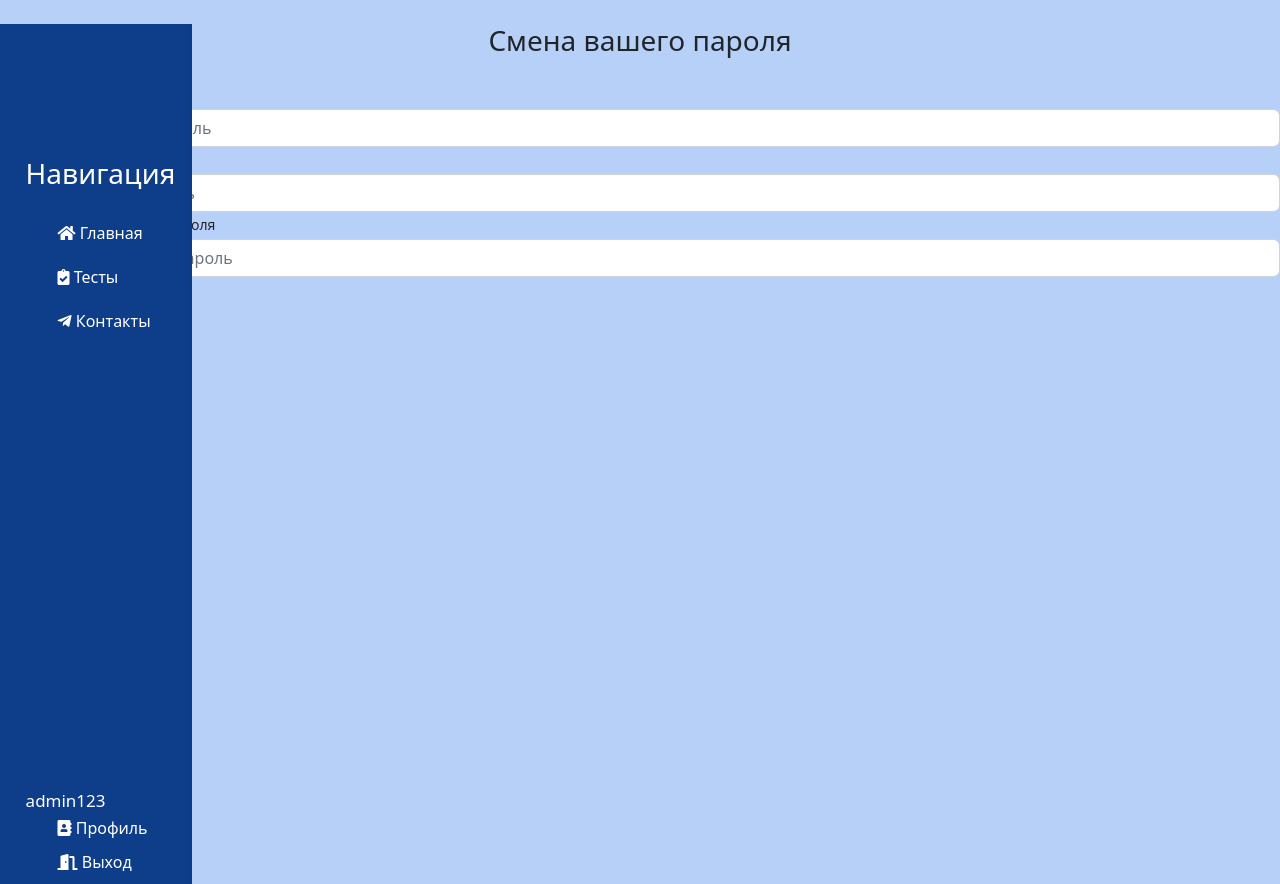
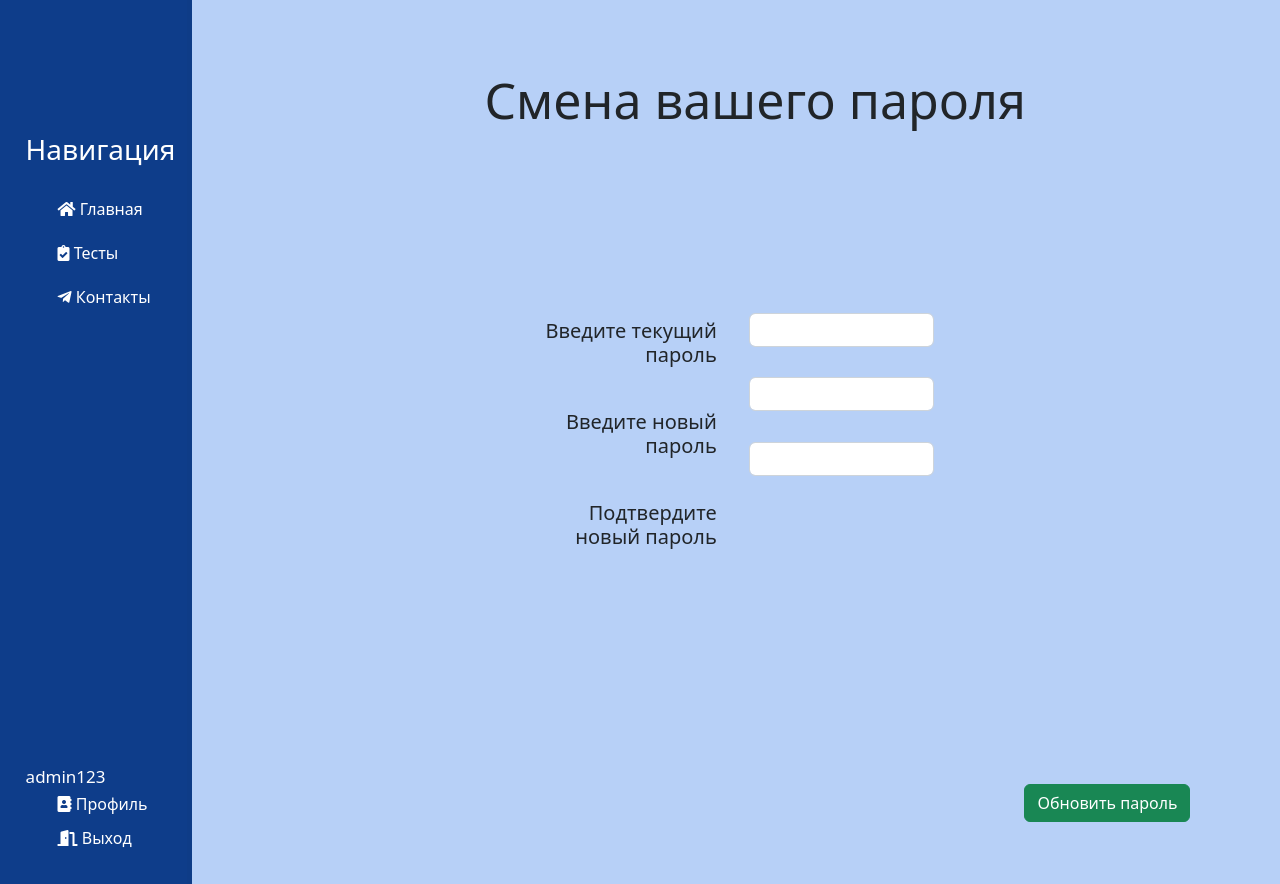
Before and after one commit to sallymud/practice_team, a Django app: page /account/password-change in a window 1280 px wide. Run offline with Django 4.2, Linux system fonts and the light colour scheme; a user stored in the database is signed in; some libraries are stand-ins or nearby versions.

Commit message:
profile css 3/3

```diff
--- a/account/templates/account/change_password.html
+++ b/account/templates/account/change_password.html
@@ -1,44 +1,37 @@
 {% extends 'main/layout.html' %}
 {% block content %}
-    <div class="top_bg">
-    </div>
     {% if form.errors %}
-        <div class="alert alert-danger alert-dismissible" role="alert">
-            <div id="form_errors">
-                {% for key, value in form.errors.items %}
-                    <strong>{{ value }}</strong>
+        <div class="form-error">
+            <ul>
+                {% for field in form %}
+                    {% if field.errors %}
+                        {% for error in field.errors %}
+                            <li>{{ error }}</li>
+                        {% endfor %}
+                    {% endif %}
                 {% endfor %}
-            </div>
-            <button type="button" class="close" data-dismiss="alert" aria-label="Close">
-                <span aria-hidden="true">&times;</span>
-            </button>
+            </ul>
         </div>
     {% endif %}
-    <div class="container-appeal">
+    <div class="features">
         <div class="appeal_item">
-            <h3 class="font-weight-light my-4 text-center">Смена вашего пароля</h3>
-            <div class="card-body">
-                <form method="POST" class="form_password_ch">
-                    {% csrf_token %}
-                    <label class="small mb-1" for="id_old_password">Текущий пароль</label>
-                    <input type="password" name="old_password" autocomplete="new-password"
-                        class="form-control" required id="id_old_password"
-                        placeholder="Введите текущий пароль"/>
-
-                    <label class="small mb-1" for="id_new_password1">Новый пароль</label>
-                    <input type="password" name="new_password1" autocomplete="new-password"
-                        class="form-control" required id="id_new_password1"
-                        placeholder="Введите новый пароль"/>
-
-                    <label class="small mb-1" for="id_new_password2">Подтверждение нового пароля</label>
-                    <input type="password" name="new_password2" autocomplete="new-password"
-                        required id="id_new_password2" class="form-control"
-                        placeholder="Подтвердите новый пароль"/>
-                        <div class="appeal_button">
-                           <button type="submit" class="appeal_button" id="reset">Обновить пароль</button>
-                        </div>
-                </form>
-            </div>
+            <h1>Смена вашего пароля</h1>
+            <ul>
+                <h5>Введите текущий пароль</h5>
+                <h5>Введите новый пароль</h5>
+                <h5>Подтвердите новый пароль</h5>
+            </ul>
+            <form method="POST" class="form_password_ch">
+                {% csrf_token %}
+                <ol>
+                    <input type="password" name="old_password" autocomplete="new-password" class="form-control" required id="id_old_password"/>
+                    <input type="password" name="new_password1" autocomplete="new-password" class="form-control" required id="id_new_password1"/>
+                    <input type="password" name="new_password2" autocomplete="new-password" required id="id_new_password2" class="form-control"/>
+                </ol>
+                <div class="button-container">
+                    <button type="submit" class="btn btn-success" id="reset">Обновить пароль</button>
+                </div>
+            </form>
         </div>
     </div>
 {% endblock content %}
--- a/main/static/main/css/main.css
+++ b/main/static/main/css/main.css
@@ -203,7 +203,7 @@ main .features img {
 main .features ul {
     position: absolute;
     top: 31.2%;
-    left: 34%;
+    left: 40%;
     text-align: right;
     width: 16%;
     height: 40%;
@@ -217,7 +217,7 @@ main .features ul h5 {
 main .features ol {
     position: absolute;
     top: 32%;
-    left: 50%;
+    left: 56%;
     text-align: center;
     width: 17%;
     height: 35%;
@@ -250,3 +250,15 @@ main .features input.form-control#inputGroupFile02 {
 .button-container button.btn.btn-info:not(:last-child) {
     margin-right: 10px;
 }
+
+.form-error {
+    position: absolute;
+    width: 25%;
+    line-height: 120%;
+    top: 60%;
+    left: 47%;
+}
+
+.form-error ul li {
+    margin-bottom: 10px;
+}
```
Also changed, not shown: tests/views.py (+1 -1 lines), db.sqlite3.
